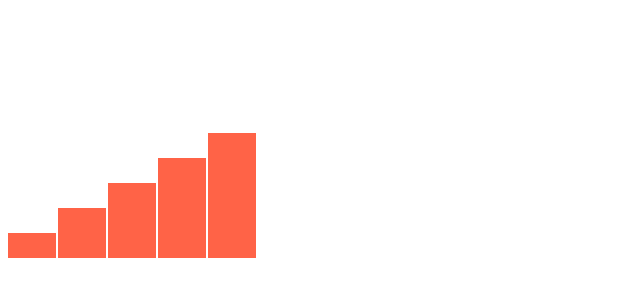
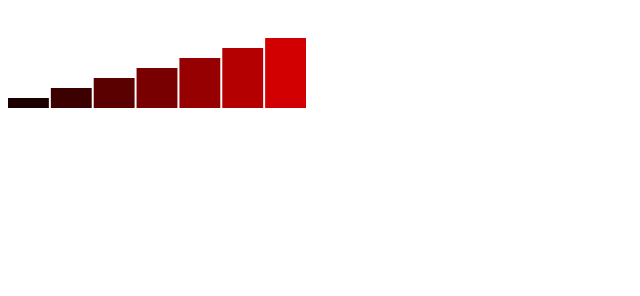
Before and after one commit to DominicSerranoC14/D3-Dynamic-Charts, a website: page index.html in a window 1280 px wide. Shown: the whole page, without its empty margins (0-640 px from the left). Drawn offline with nearby package versions, Linux system fonts and the light colour scheme.

Commit message:
Began bar chart with dynamic color changes

```diff
--- a/index.html
+++ b/index.html
@@ -10,6 +10,7 @@
 
   <script src="node_modules/d3/build/d3.min.js"></script>
   <!-- <script src="js/shapes.js"></script> -->
-  <script src="js/data.js"></script>
+  <!-- <script src="js/data.js"></script> -->
+  <script src="js/chart.js"></script>
 </body>
 </html>
--- /dev/null
+++ b/js/chart.js
@@ -0,0 +1,20 @@
+'use strict';
+
+const w = 300;
+const h = 100;
+const p = 2;
+const list = [5, 10, 15, 20, 25, 30, 35];
+const svg = d3.select('body').append('svg').attr('width', w).attr('height', h);
+/////////////////////////////////////////
+
+
+svg.selectAll('rect')
+  .data(list)
+  .enter()
+  .append('rect')
+  .attr('x', (d, i) => i * (w / list.length))
+  .attr('y',(d) => h - (d * (h / 50)))
+  .attr('height', (d) => d * (h / 50))
+  .attr('width', w / list.length - p)
+  // Dynamically create rgb values from the dataset
+  .style('fill', (d) => `rgb(${d * 6}, 0, 0)`);
```
